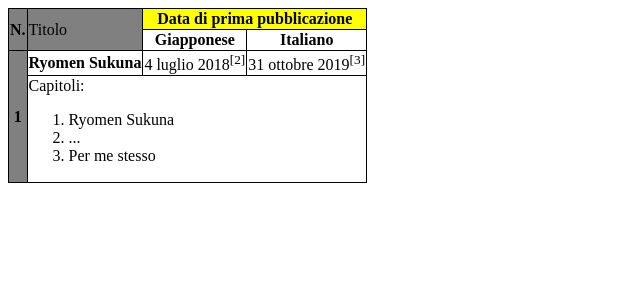
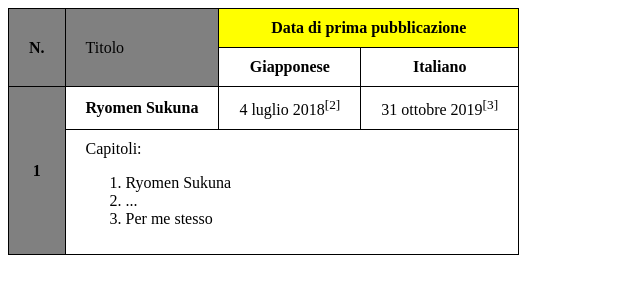
Before and after one commit to r22-4br-lk/r22-4br-lk.github.io, a plain HTML site: page html4.html in a window 1280 px wide. Shown: the whole page, without its empty margins (0-640 px from the left). Drawn offline with Linux system fonts and the light colour scheme.

Commit message:
Update html4.html

```diff
--- a/html4.html
+++ b/html4.html
@@ -11,7 +11,7 @@
   border-collapse: collapse; /* default: separate */
 }
 
- th.td {
+ th,td {
   padding: 10px 20px 10px 20px;
   }
 
```
